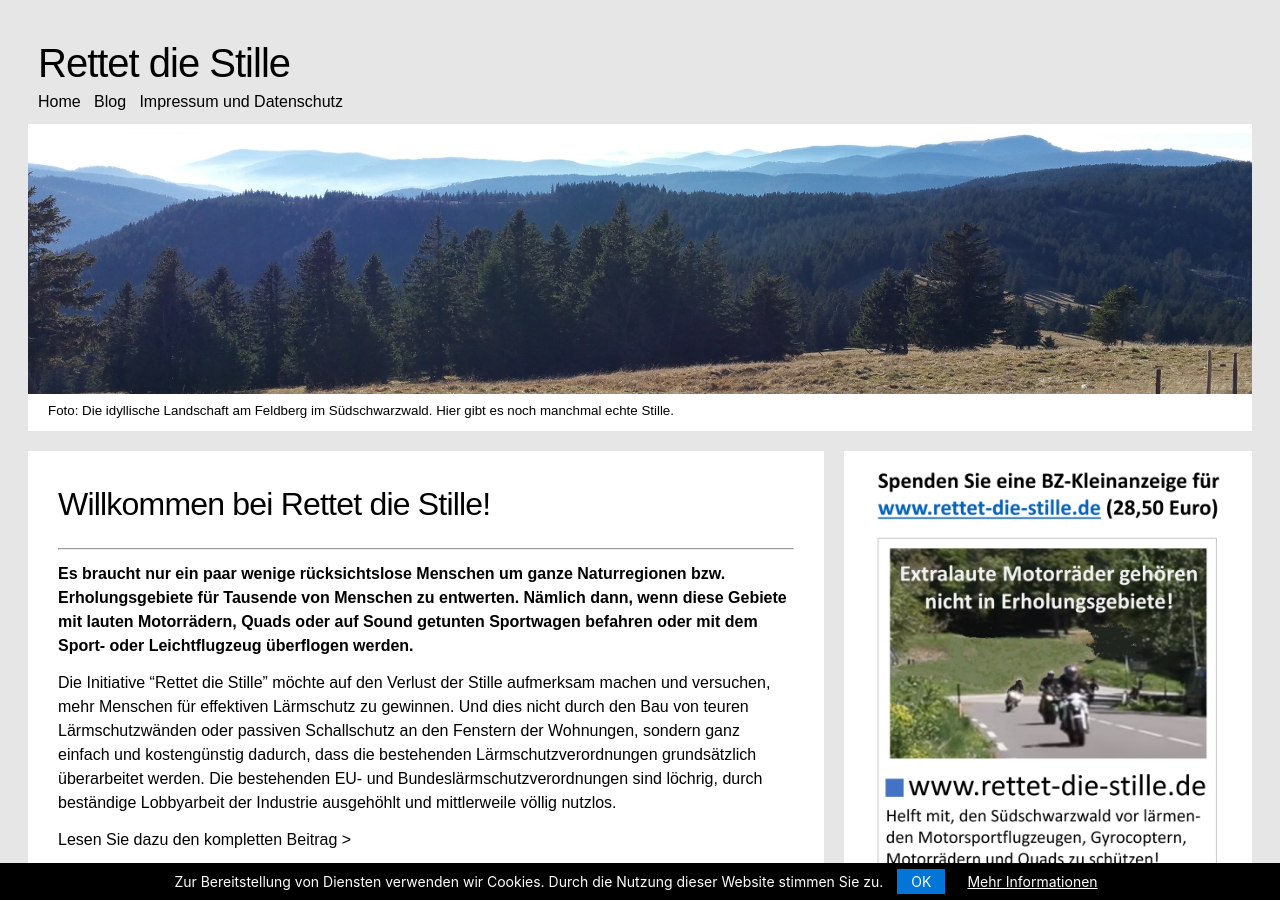
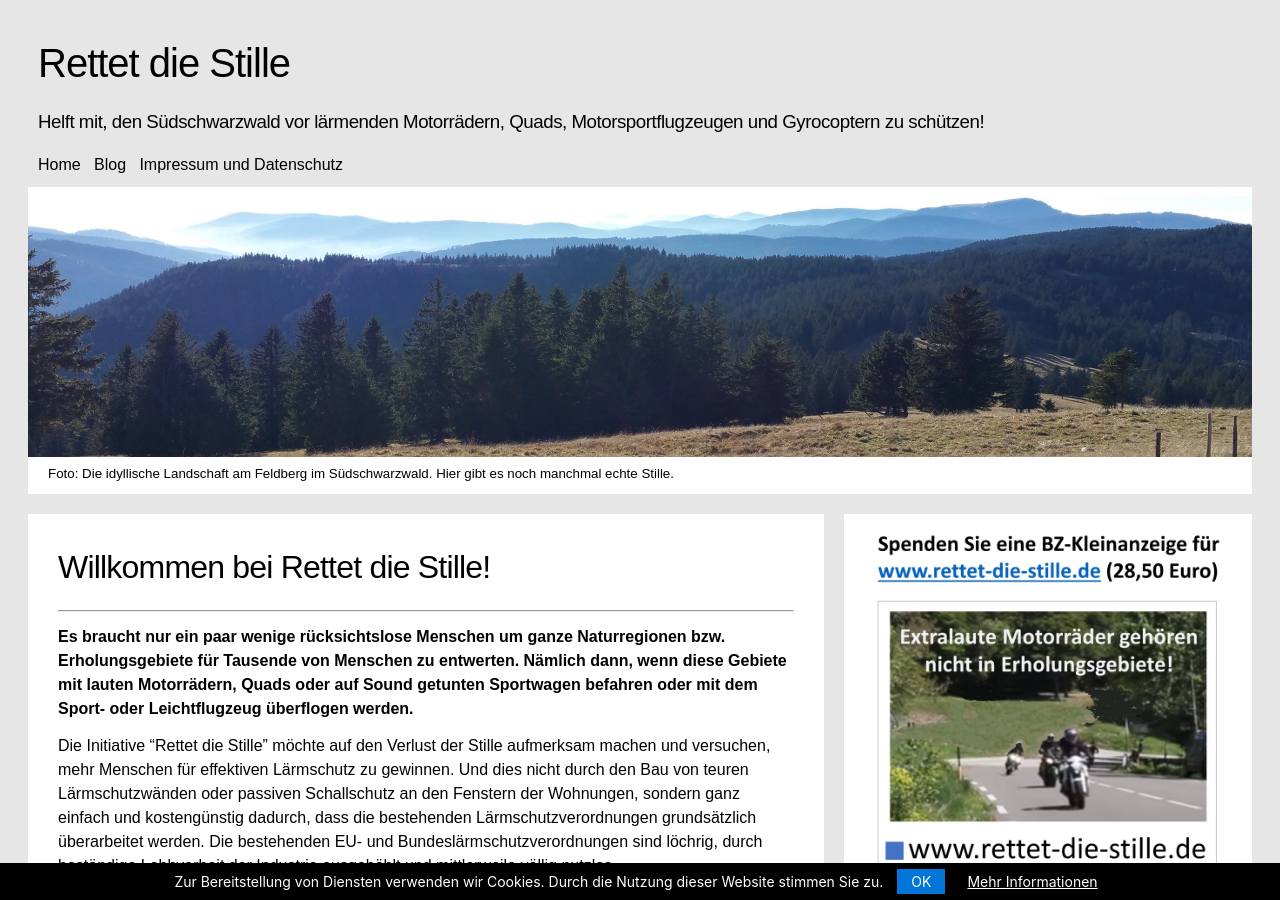
Before and after one commit to rettet-die-stille/rettet-die-stille.github.io, a Jekyll site: the page built from index.md, in a window 1280 px wide and 900 px high. Built offline with Jekyll 4.4.1, drawn with Linux system fonts in a browser that asks for light colours.

Commit message:
Update _nav.html

```diff
--- a/_includes/_nav.html
+++ b/_includes/_nav.html
@@ -2,6 +2,9 @@
     <h1 style="padding: 0;border: 0;margin-bottom: 0px;font-size: 2.5em;margin-top: 0.2em;">
         <a href="/">Rettet die Stille</a>
     </h1>
+    <h3>
+        Helft mit, den Südschwarzwald vor lärmenden Motorrädern, Quads, Motorsportflugzeugen und Gyrocoptern zu schützen!
+    </h3>
     <div style="text-align: left;margin-left: 0.2;">
         <a href="/index.html">Home</a>&nbsp;&nbsp;
         <a href="/blog.html">Blog</a>&nbsp;&nbsp;
```
